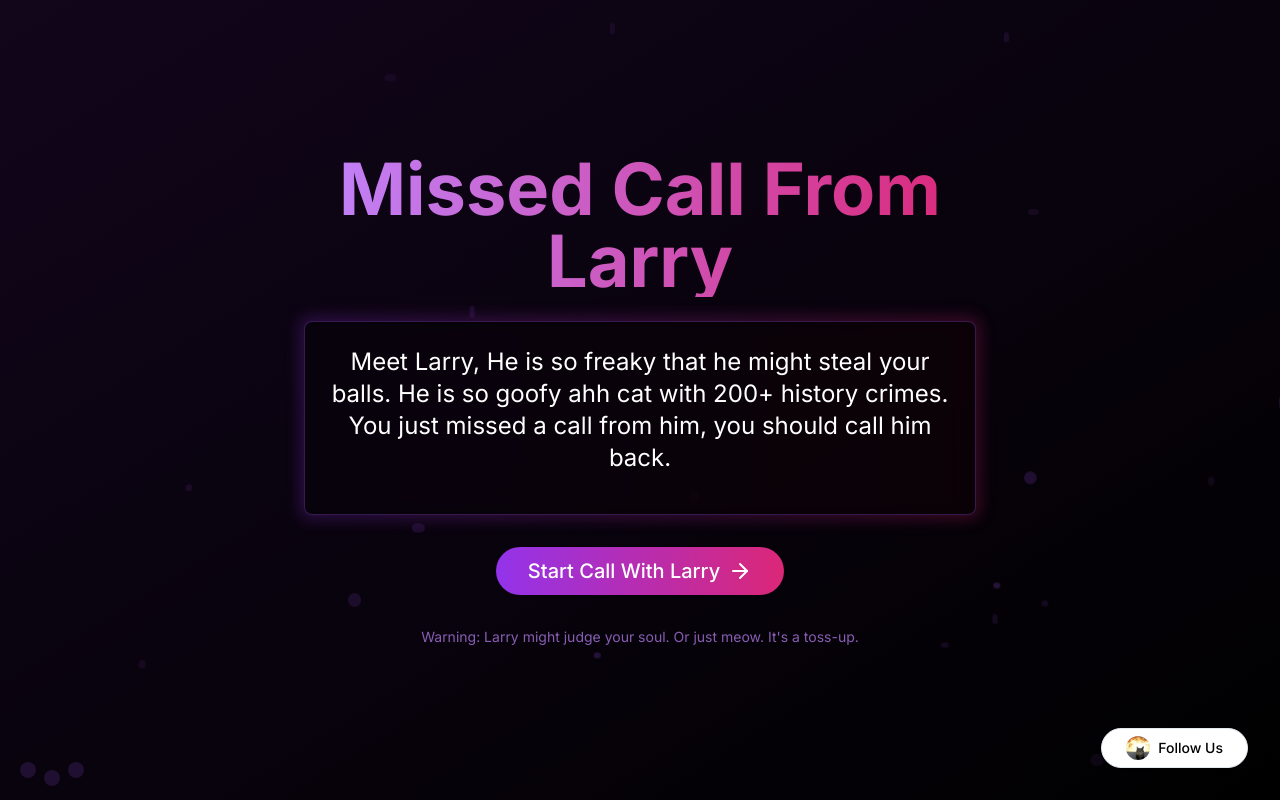
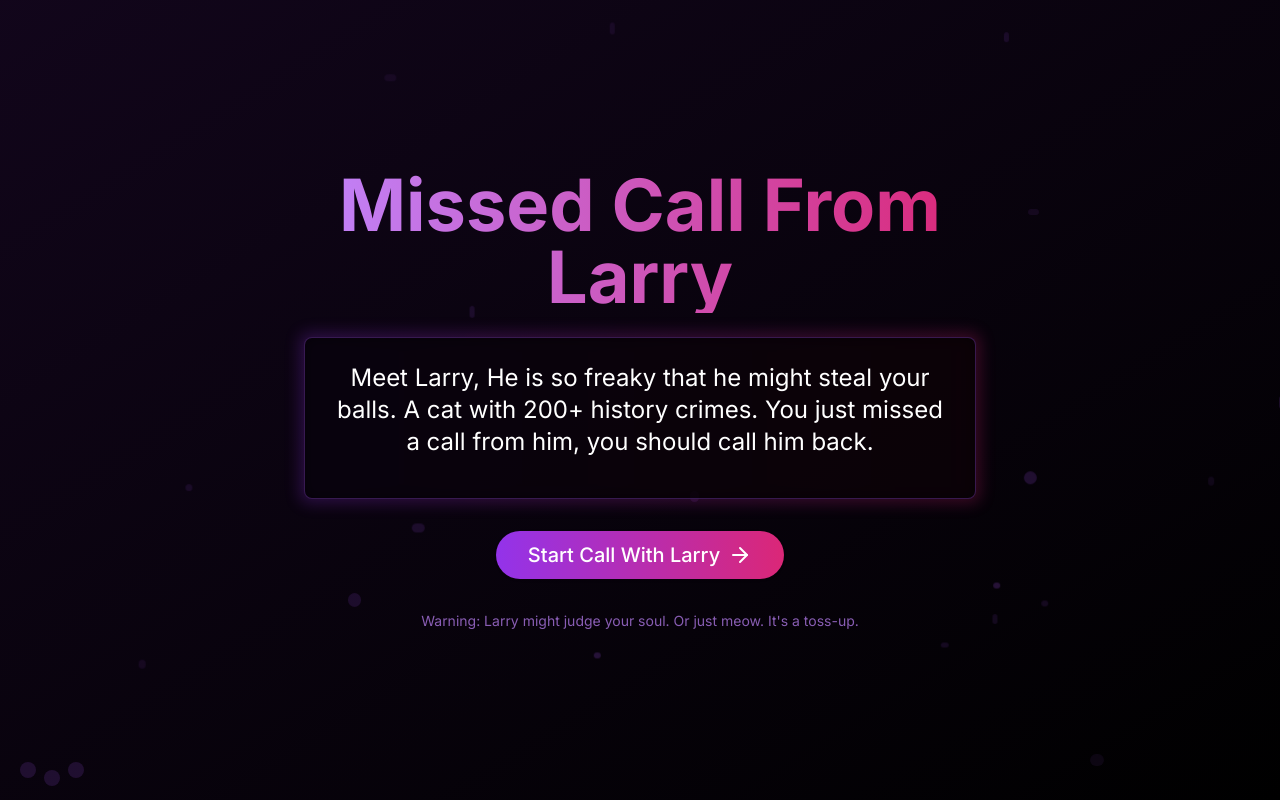
Before and after one commit to Mxliich/larrythefeakyguy, a Next.js app: page / in a window 1280 px wide. Built offline with nearby package versions, Linux system fonts and the light colour scheme.

Commit message:
Update page.tsx

```diff
--- a/app/page.tsx
+++ b/app/page.tsx
@@ -39,7 +39,7 @@ export default function Home() {
           <div className="relative bg-black/80 p-6 rounded-lg border border-purple-500/30">
             <p className="text-xl md:text-2xl leading-relaxed mb-4">
               Meet Larry, He is so freaky that he might steal your balls.
-              He is so goofy ahh cat with 200+ history crimes.
+              A cat with 200+ history crimes.
               You just missed a call from him, you should call him back.
             </p>
           </div>
@@ -68,10 +68,7 @@ export default function Home() {
         ))}
       </div>
 
-      {/* Instagram credit button */}
-      <div className="fixed bottom-8 right-8 z-10">
-        <InstagramButton />
-      </div>
+
     </main>
   )
 }
```
